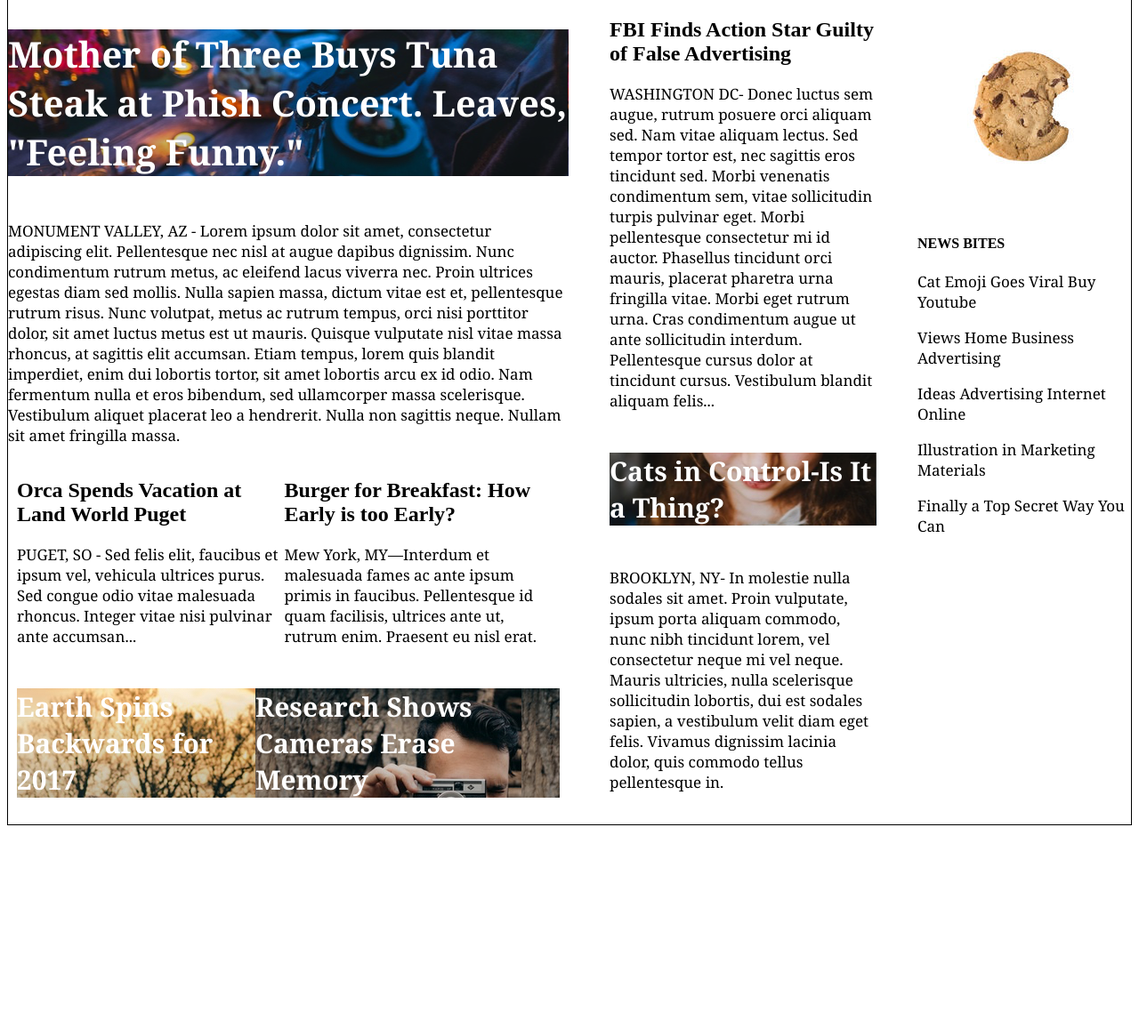
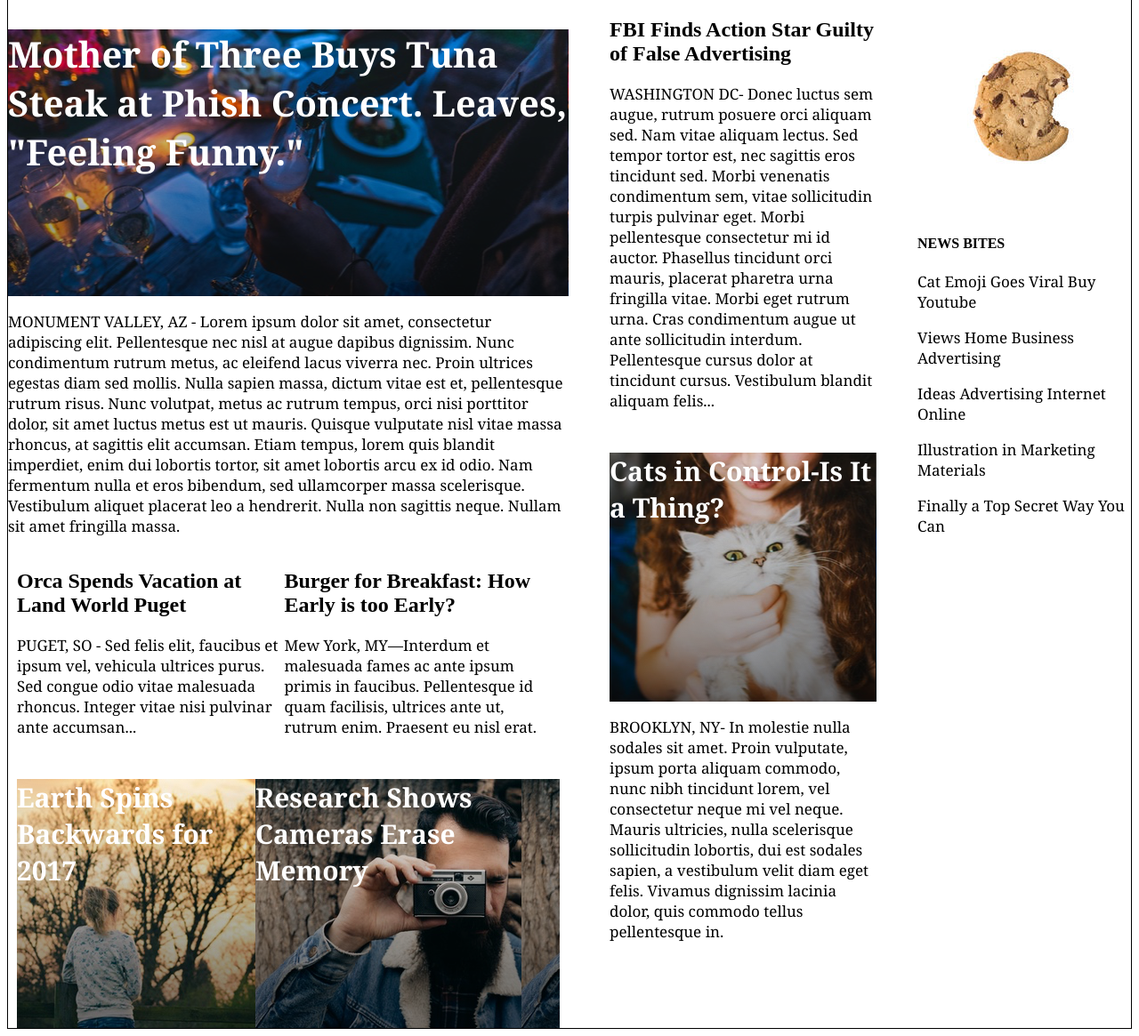
Before and after one commit to shalini9/MyTimes, a plain HTML site: page index.html in a window 1280 px wide. Shown: the part 132-1297 px from the top of the page at 89% size. Before the commit the page ends 1068 px from the top, so only its background shows below. Drawn offline with Linux system fonts and the light colour scheme.

Commit message:
background image v2

```diff
--- a/resources/css/style.css
+++ b/resources/css/style.css
@@ -42,6 +42,7 @@ p {
 
 .autumn {
   background-image: url(../images/autumn.png);
+  height: 280px;
 }
 
 .box {
@@ -59,10 +60,12 @@ p {
 
 .camera {
   background-image: url(../images/camera.png);
+  height: 280px;
 }
 
 .cat {
   background-image: url(../images/cat.png);
+  height: 280px;
 }
 
 
@@ -99,4 +102,5 @@ p {
 
 .tuna {
   background-image: url(../images/tuna.png);
+  height: 300px;
 }
```
